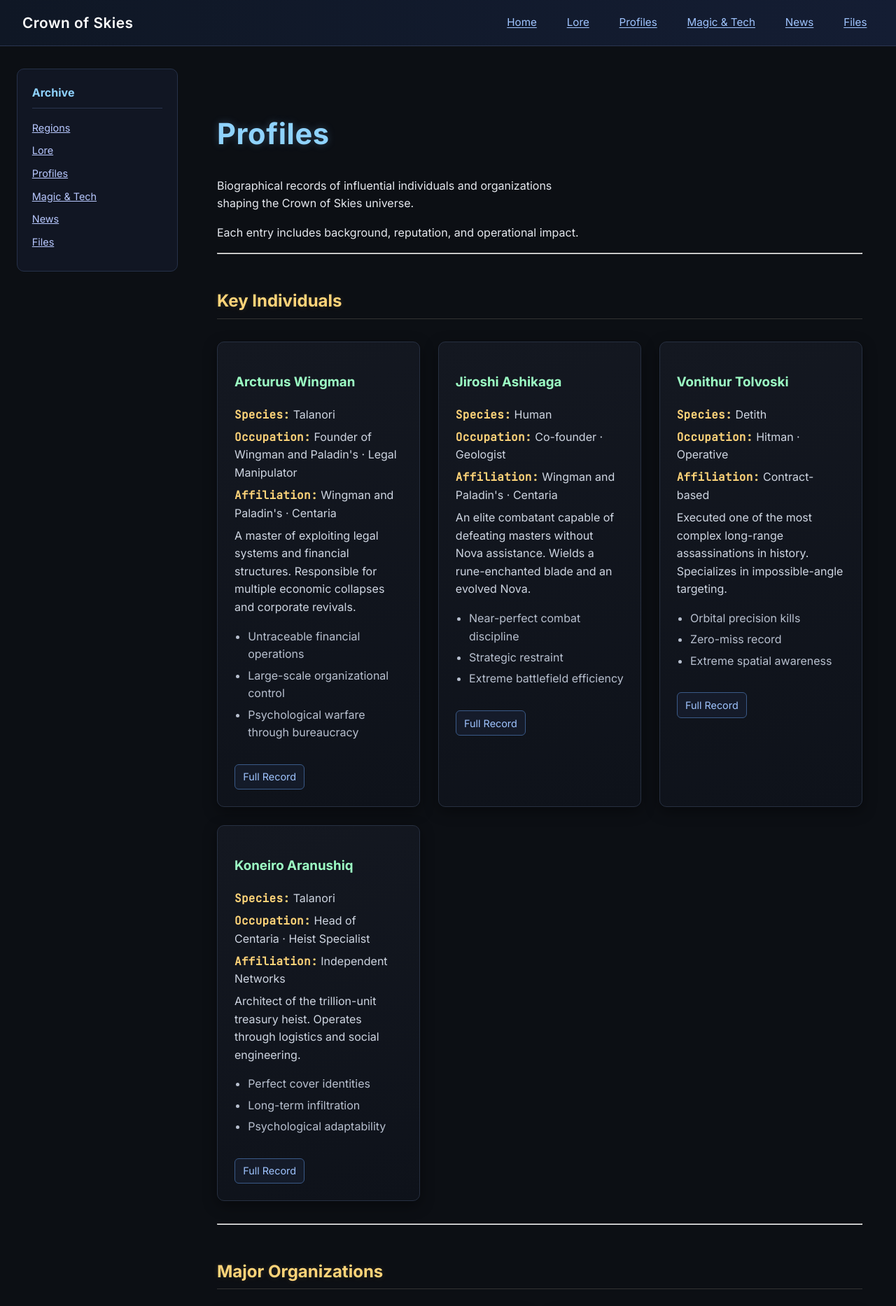
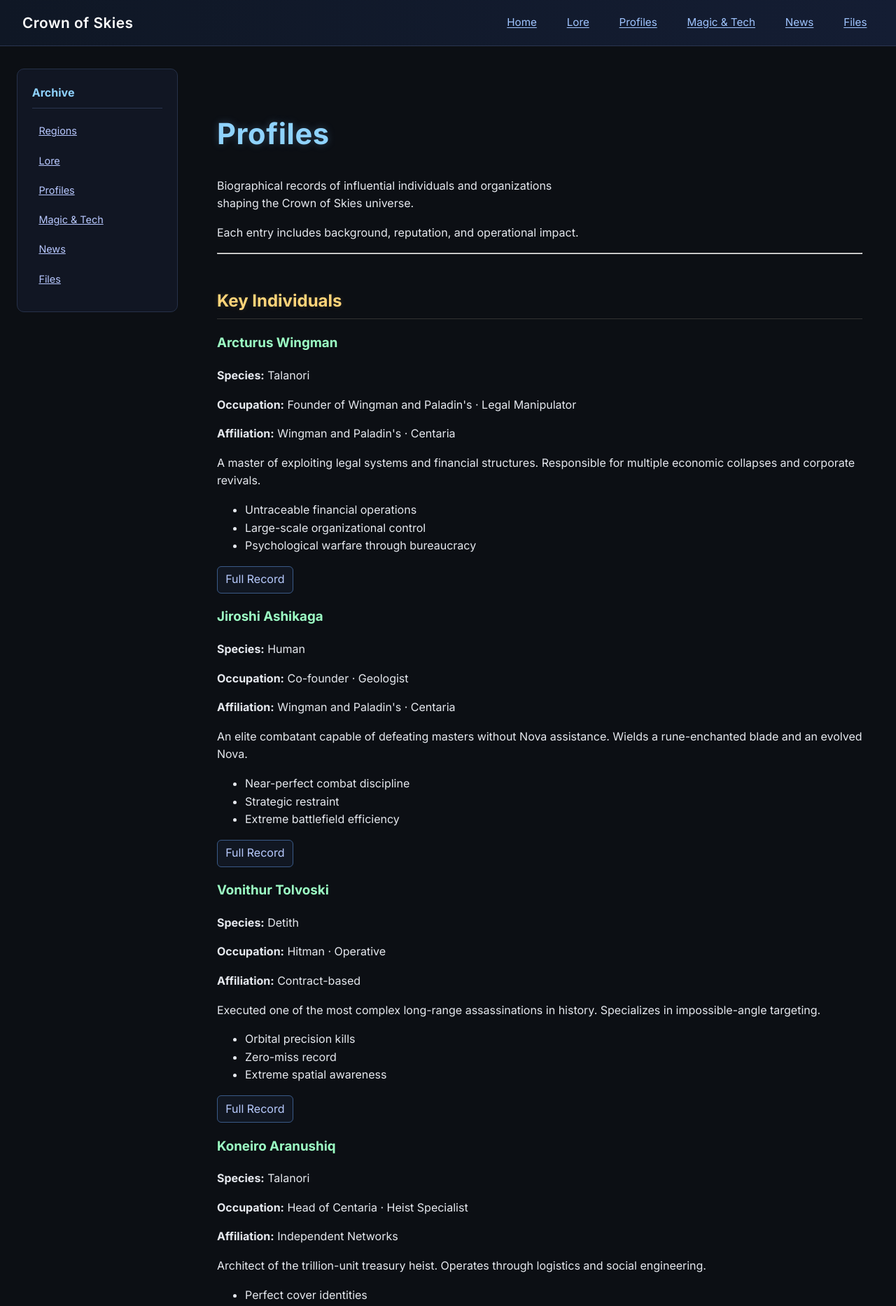
Before and after one commit to masroorshirgaonkar/crownofskies, a Jekyll site: the page built from profiles/index.md, in a window 1280 px wide. Shown: the top 1866 px of the page at 70% size. Built offline with Jekyll 4.4.1, drawn with Linux system fonts in a browser that asks for light colours.

Commit message:
Update style.css

```diff
--- a/assets/css/style.css
+++ b/assets/css/style.css
@@ -187,142 +187,80 @@
 ========================= */
 
 /* =========================
-   Links (Cleaned Up)
+   Links as Subtle Buttons
 ========================= */
 
-/* Default links in text */
+/* Default content links */
 
 main a {
-  color: #9fc4ff;
+  display: inline-block;
+
+  padding: 0.12rem 0.4rem;
+
+  border-radius: 4px;
+
+  color: #b8cbff;
+
   text-decoration: none;
 
-  border-bottom: 1px solid rgba(120,170,255,0.25);
+  border: 1px solid transparent;
 
-  transition: color 0.2s ease,
-              border-color 0.2s ease;
+  background: transparent;
+
+  transition:
+    background 0.2s ease,
+    border-color 0.2s ease,
+    color 0.2s ease,
+    box-shadow 0.2s ease;
 }
+
 
 main a:hover {
   color: #ffffff;
-  border-bottom-color: rgba(120,170,255,0.8);
+
+  background: rgba(120,170,255,0.08);
+
+  border-color: rgba(120,170,255,0.35);
+
+  box-shadow: 0 0 0 1px rgba(120,170,255,0.15);
 }
 
 
-/* Navigation links */
+/* Navigation & Sidebar (no button look) */
 
 .topnav a,
 .sidebar a {
+  padding: 0.3rem 0.6rem;
+  border-radius: 4px;
+
   border: none;
+  background: transparent;
 }
 
 
-/* Card links (buttons) */
-
-.profile-card a {
-  border-bottom: none;
+.topnav a:hover,
+.sidebar a:hover {
+  background: rgba(120,170,255,0.12);
 }
 
 
-/* =========================
-   Profile Cards
-========================= */
-
-.card-grid {
-  display: grid;
-
-  grid-template-columns: repeat(
-    auto-fit,
-    minmax(280px, 1fr)
-  );
-
-  gap: 1.6rem;
-
-  margin: 2rem 0;
-}
-
-
-.profile-card {
-  background: linear-gradient(
-    160deg,
-    #141821,
-    #0e121a
-  );
-
-  border: 1px solid #273041;
-
-  padding: 1.5rem;
-  border-radius: 10px;
-
-  box-shadow: 0 6px 20px rgba(0,0,0,0.4);
-
-  transition:
-    transform 0.2s ease,
-    box-shadow 0.2s ease,
-    border-color 0.2s ease;
-}
-
-
-.profile-card:hover {
-  transform: translateY(-6px) scale(1.01);
-
-  box-shadow: 0 16px 40px rgba(0,0,0,0.7);
-
-  border-color: #4a6fb0;
-}
-
-
-/* Card Text */
-
-.profile-card p {
-  margin: 0.4rem 0;
-  color: #cfd6e2;
-}
-
-.profile-card ul {
-  padding-left: 1.2rem;
-  color: #b8c0cf;
-}
-
-.profile-card li {
-  margin: 0.3rem 0;
-}
-
-
-/* Accent Labels */
-
-.profile-card strong {
-  color: #ffd479;
-
-  font-weight: 600;
-
-  font-family: "JetBrains Mono", monospace;
-  letter-spacing: 0.3px;
-}
-
-
-/* Card Buttons / Links */
+/* Card Buttons (keep stronger style) */
 
 .profile-card a {
-  display: inline-block;
-
-  margin-top: 1rem;
   padding: 0.35rem 0.7rem;
 
-  border: 1px solid #3a5a88;
   border-radius: 6px;
 
-  font-size: 0.9rem;
+  border: 1px solid #3a5a88;
 
   background: rgba(80,120,200,0.08);
-
-  transition: background 0.2s ease,
-              border-color 0.2s ease;
 }
 
 .profile-card a:hover {
   background: rgba(80,120,200,0.18);
   border-color: #6b90ff;
 }
+
 
 
 /* =========================
```
